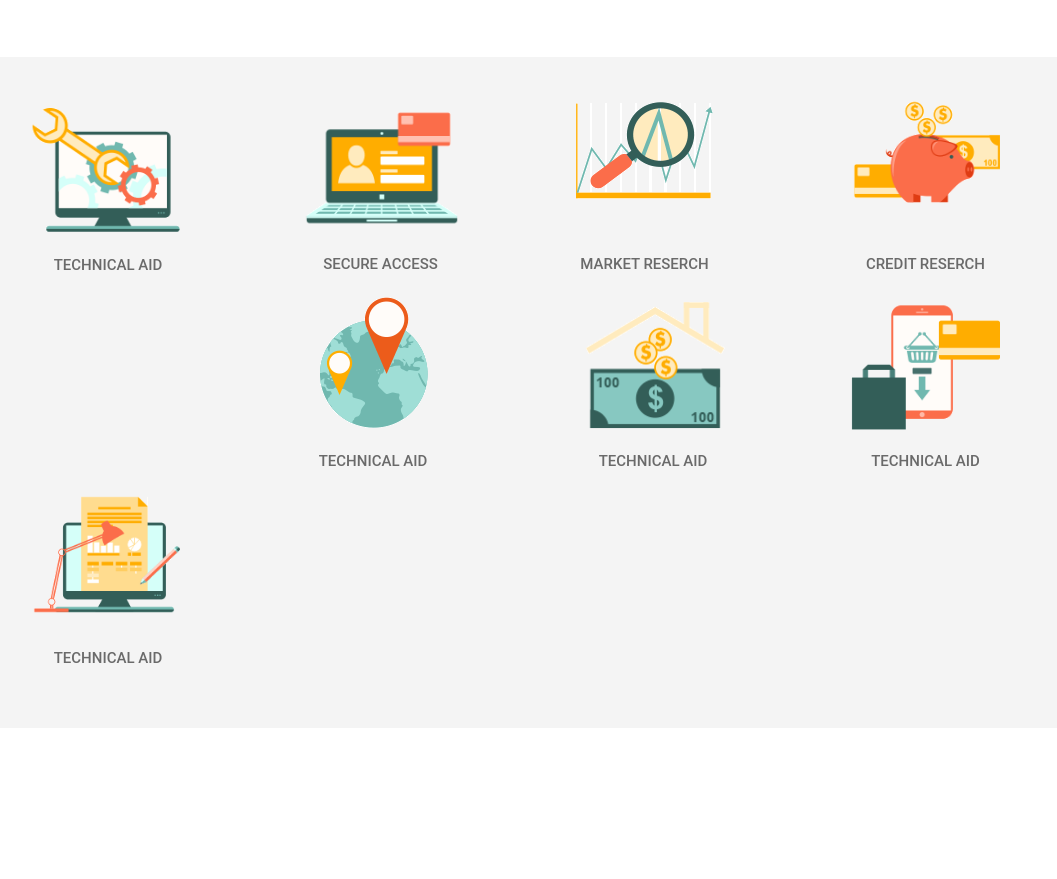
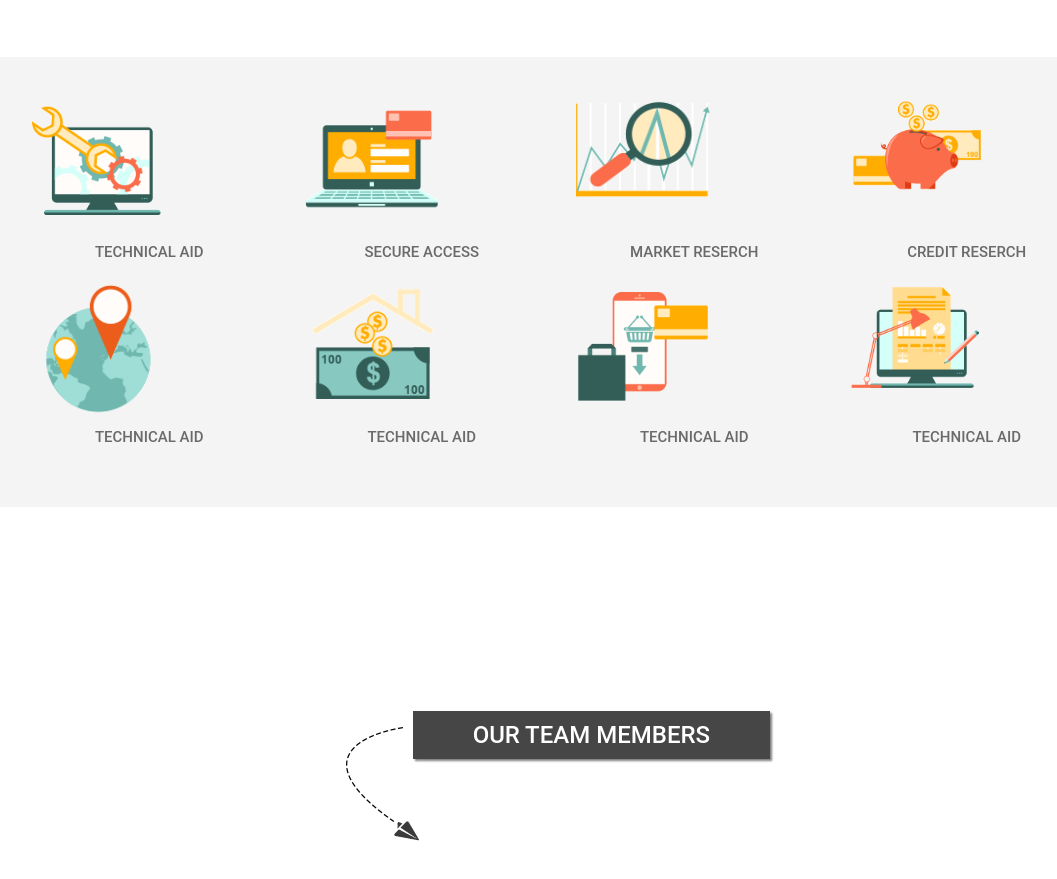
Before and after one commit to 32bitmarketing/32bitmarketing.github.io, a plain HTML site: page index.html in a window 1280 px wide. Shown: the part 6374-7253 px from the top of the page, without its empty margins (82-1139 px from the left). Drawn offline with Linux system fonts and the light colour scheme.

Commit message:
Project style fixes

```diff
--- a/assets/css/style.css
+++ b/assets/css/style.css
@@ -898,12 +898,8 @@ input:-ms-input-placeholder {
     overflow:hidden;
     padding:40px;
 }
-.main-project .project-item{
-    float:left;
-}
 .project-item .project-photo{
-    min-height:152px;
-    max-width:160px;
+    min-height: 140px;
     display:block;
     overflow:hidden;
 }
@@ -913,6 +909,10 @@ input:-ms-input-placeholder {
     text-transform:uppercase;
     color:#6a6a6a;
     text-align:center;
+}
+.project-photo {
+    max-height: 140px;
+    max-width: 140px;
 }
 
 /*Our Team Area*/
```
Also changed, not shown: assets/css/responsive.css (+1 -6 lines).
